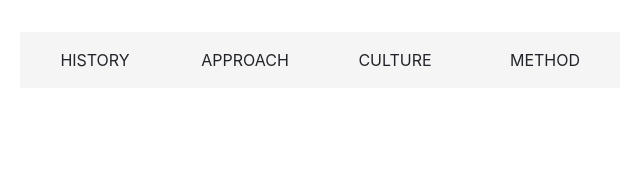
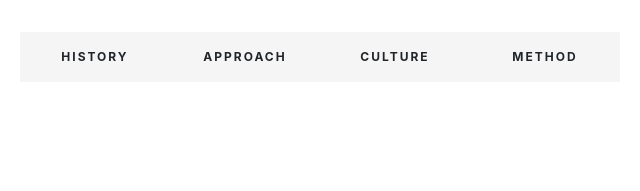
Before and after one commit to inferno332/RJB22-KhoaHuynh, a React (Create React App) app in the folder khoa-home-app/: page / in a window 1280 px wide. Shown: the top 191 px of the page, without its empty margins (320-960 px from the left). Built offline with nearby package versions, Linux system fonts and the light colour scheme.

Commit message:
update session 3

```diff
--- a/khoa-home-app/src/Session3/TABS/index.css
+++ b/khoa-home-app/src/Session3/TABS/index.css
@@ -10,6 +10,9 @@
 .content {
   margin-top: 20px;
   text-align: center;
+  font-size: 13px;
+  line-height: 24px;
+  color: #666;
 }
 
 ul.nav li {
@@ -20,6 +23,10 @@ ul.nav li {
   cursor: pointer;
   transition: all 0.2s;
   background-color: #f5f5f5;
+  user-select: none;
+  font-size: 12px;
+  font-weight: 700;
+  letter-spacing: 2px;
 }
 ul.nav li:hover {
   background: rgba(187, 235, 227, 0.15);
@@ -27,4 +34,5 @@ ul.nav li:hover {
 
 ul.nav li.active {
   background: #47b475;
+  color: white;
 }
--- a/khoa-home-app/src/Session3/TABS/index.js
+++ b/khoa-home-app/src/Session3/TABS/index.js
@@ -10,7 +10,7 @@ export default function Tabs() {
   const [activeTab, setActiveTab] = useState();
   let items = ['HISTORY', 'APPROACH', 'CULTURE', 'METHOD'];
   return (
-    <div className="Tabs">
+    <div className="Tabs col-md-8">
       <ul className="nav">
         {items.map((item,index) => {
             index +=1;
```
